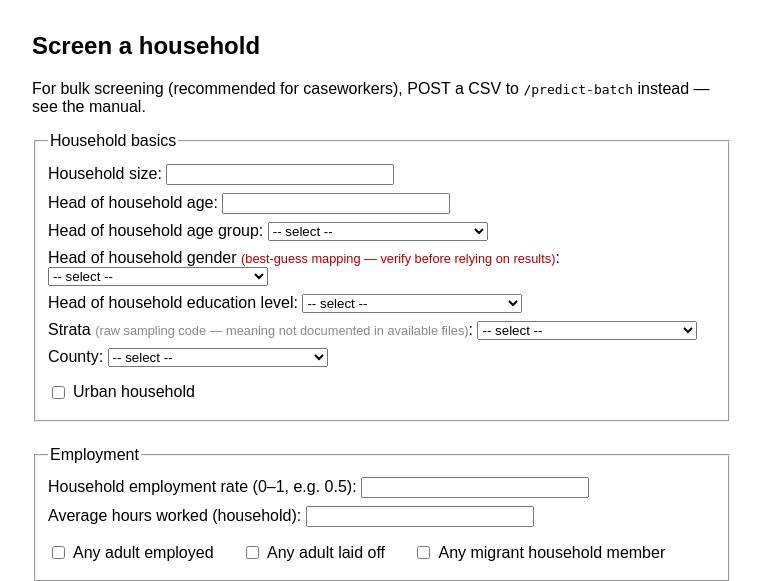
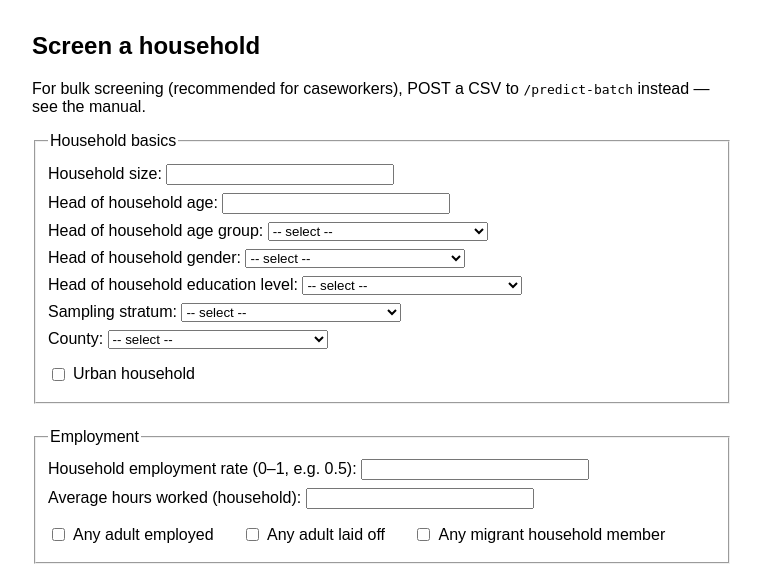
Before and after one commit to PriscillaKungu/Ngao-Labs-Cohort-3-Group-10-Food-Security-Screening-Model, a FastAPI app: page / in a window 1280 px wide. Shown: the top 581 px of the page, without its empty margins (258-1019 px from the left). Run offline with FastAPI, Linux system fonts and the light colour scheme; parts of the project's set-up code (start-up, migrations or seed data) failed here and were passed over.

Commit message:
Add files via upload

```diff
--- a/app/templates/index.html
+++ b/app/templates/index.html
@@ -31,12 +31,11 @@
           <option value="35">35–59</option>
           <option value="60">60+</option>
         </select></label>
-      <label>Head of household gender
-        <span style="font-size:0.8em;color:#a00;">(best-guess mapping — verify before relying on results)</span>:
+      <label>Head of household gender:
         <select name="head_gender">
           <option value="">-- select --</option>
-          <option value="0">Male (inferred)</option>
-          <option value="1">Female (inferred)</option>
+          <option value="0">Male</option>
+          <option value="1">Female</option>
         </select></label>
       <label>Head of household education level:
         <select name="head_education_level">
@@ -51,12 +50,11 @@
           <option value="7.0">University postgraduate</option>
           <option value="8.0">Madrassa/Duksi</option>
         </select></label>
-      <label>Strata
-        <span style="font-size:0.8em;color:#888;">(raw sampling code — meaning not documented in available files)</span>:
+      <label>Sampling stratum:
         <select name="strata">
           <option value="">-- select --</option>
-          <option value="6">Stratum 6</option>
-          <option value="7">Stratum 7</option>
+          <option value="6">KNBS (national phone list sample)</option>
+          <option value="7">RDD (random digit dialing sample)</option>
         </select></label>
       <label>County:
         <select name="s2_q9a_county">
```
